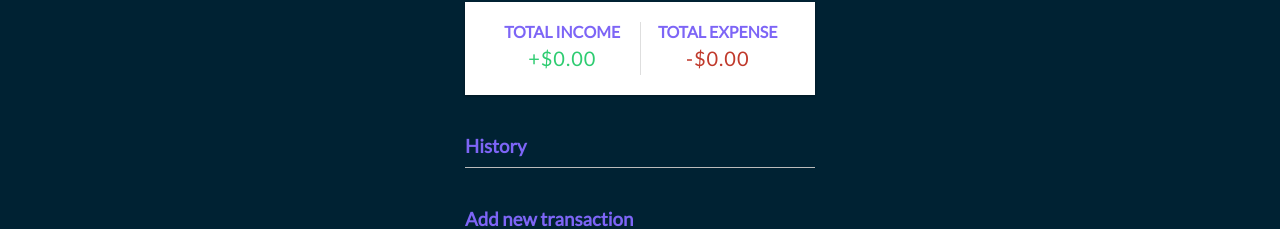
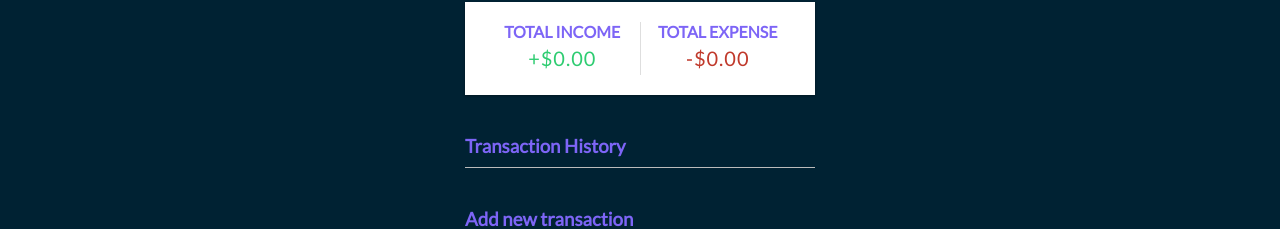
Before and after one commit to shivam-sharma7/Expense-Tracker, a React (Vite) app: page / in a window 1280 px wide. Shown: the part 248-477 px from the top of the page. Built offline with nearby package versions, Linux system fonts and the light colour scheme.

Commit message:
let's keep transaction History

```diff
--- a/src/components/TransactionList.jsx
+++ b/src/components/TransactionList.jsx
@@ -9,7 +9,7 @@ const TransactionList = () => {
 
   return (
     <>
-      <h3>History</h3>
+      <h3>Transaction History</h3>
       <ul id="list" className="list">
         {transactions.map(transaction => (<Transaction key={transaction.id} transaction={transaction} />))}
       </ul>
```
